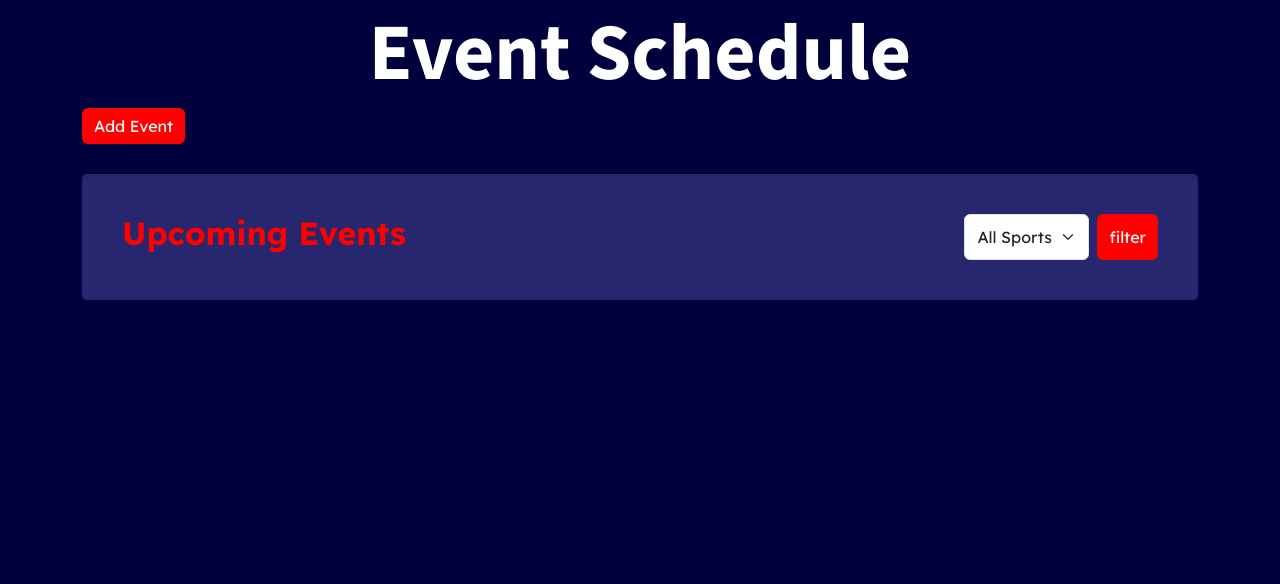
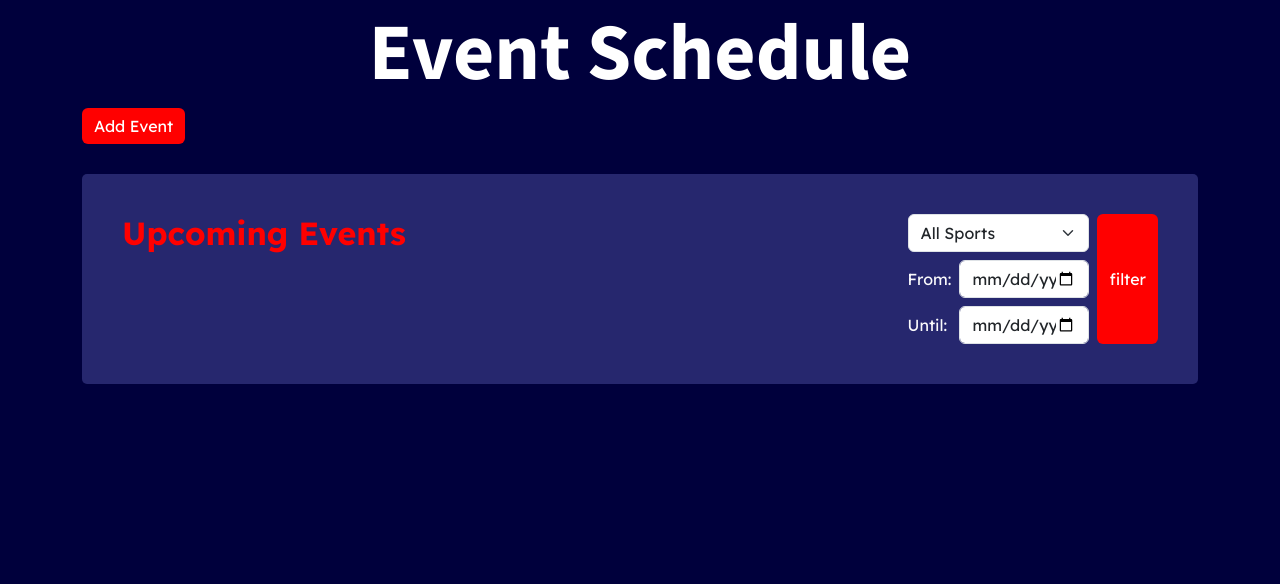
Before and after one commit to racheltenenbaum/Sportradar, a PHP site: page / in a window 1280 px wide. Shown: the part 61-645 px from the top of the page. Run offline with PHP 8.4, Linux system fonts and the light colour scheme; data that the repository does not hold is empty; some libraries are stand-ins or nearby versions.

Commit message:
added time filter to filtering form

```diff
--- a/index.php
+++ b/index.php
@@ -4,10 +4,10 @@
   $rows_sports = getSports();
   $events = eventIndex();
 
-  if (isset($_POST["sport_filter"])) {
-    header("refresh: 0; url= 'event_results.php?search={$_POST["sport"]}'");
+  // event filter passing through the url
+  if (isset($_POST["filter"])) {
+    header("refresh: 0; url= 'event_results.php?sport={$_POST["sport"]}&start_date={$_POST["start_date"]}&end_date={$_POST["end_date"]}'");
   }
-
 
 ?>
 <?php include "components/header.php" ?>
@@ -16,16 +16,32 @@
 <div class="main-div">
   <div class="d-flex mb-4" style="justify-content: space-between;">
     <h2>Upcoming Events</h2>
-    <form method="post" class="d-flex">
-      <select class="form-select" name="sport">
+    <div>
+      <form method="post">
+        <div class="d-flex">
+          <div>
+            <select class="form-select form-field" name="sport">
               <option value='All Sports'>All Sports</option>";
               <?php
               foreach ($rows_sports as $key => $row_sport) {
                 echo "<option value='{$row_sport["name"]}'>{$row_sport["name"]}</option>";
               } ?>
             </select>
-      <input type="submit" class="btn btn-primary ms-2" value="filter" name="sport_filter">
+            <div class="d-flex" style="justify-content: space-between;">
+              <label for="start_time">From: </label><br>
+              <input type="datetime-local" class="form-control ms-2 mt-2 form-field" style="width:130px" name="start_date" placeholder="Date & Time">
+            </div>
+            <div class="d-flex" style="justify-content: space-between;">
+              <label for="start_time">Until: </label><br>
+              <input type="datetime-local" class="form-control ms-2 mt-2 form-field" style="width:130px" name="end_date" placeholder="Date & Time">
+            </div>
+          </div>
+          <div>
+            <input type="submit" class="btn btn-primary ms-2" value="filter" style="height:100%" name="filter">
+          </div>
+        </div>
       </form>
+    </div>
   </div>
     <div class="row row-cols-1 row-cols-md-3 g-4">
       <?php foreach ($events as $key => $event):?>
```
Lines whose indentation alone changed are shown as unchanged.
